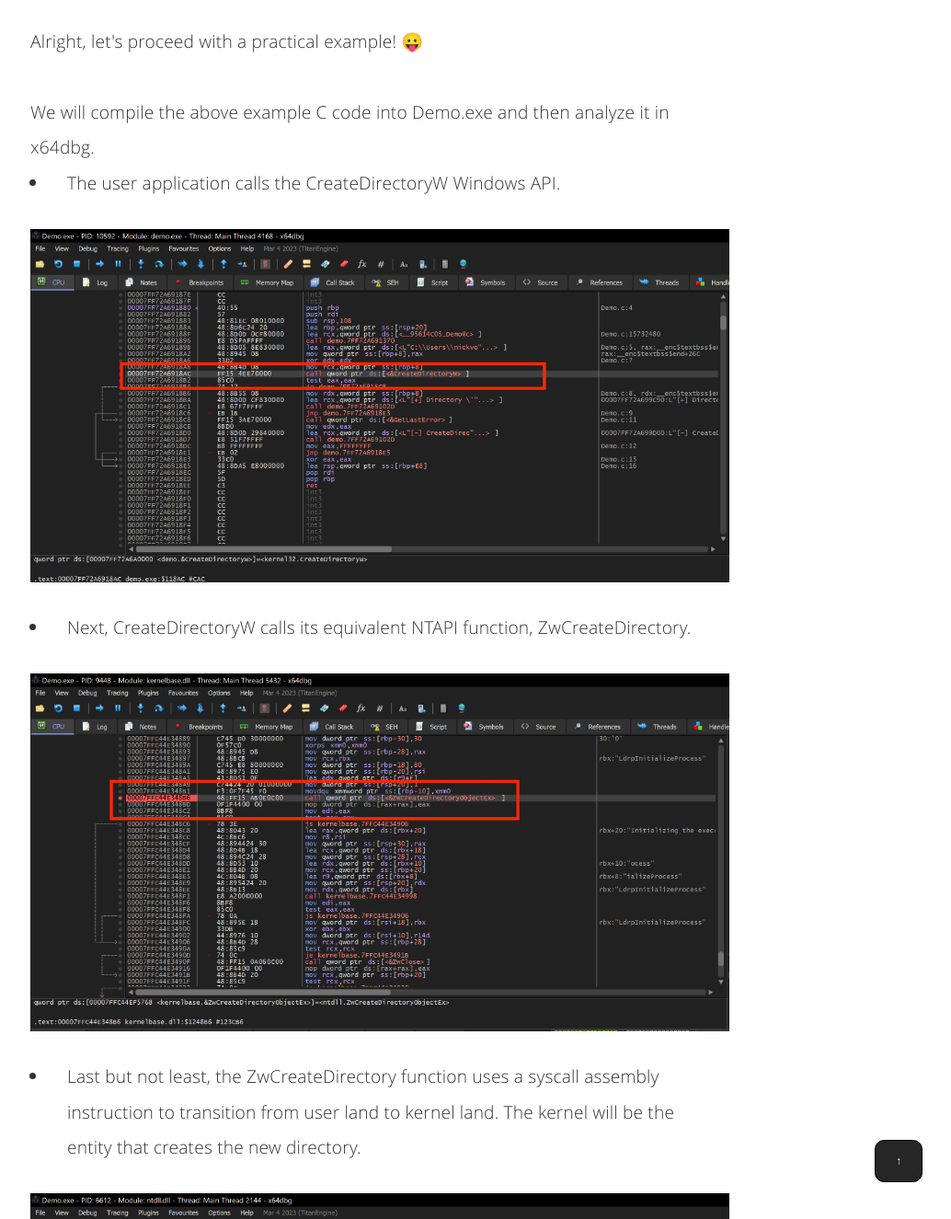
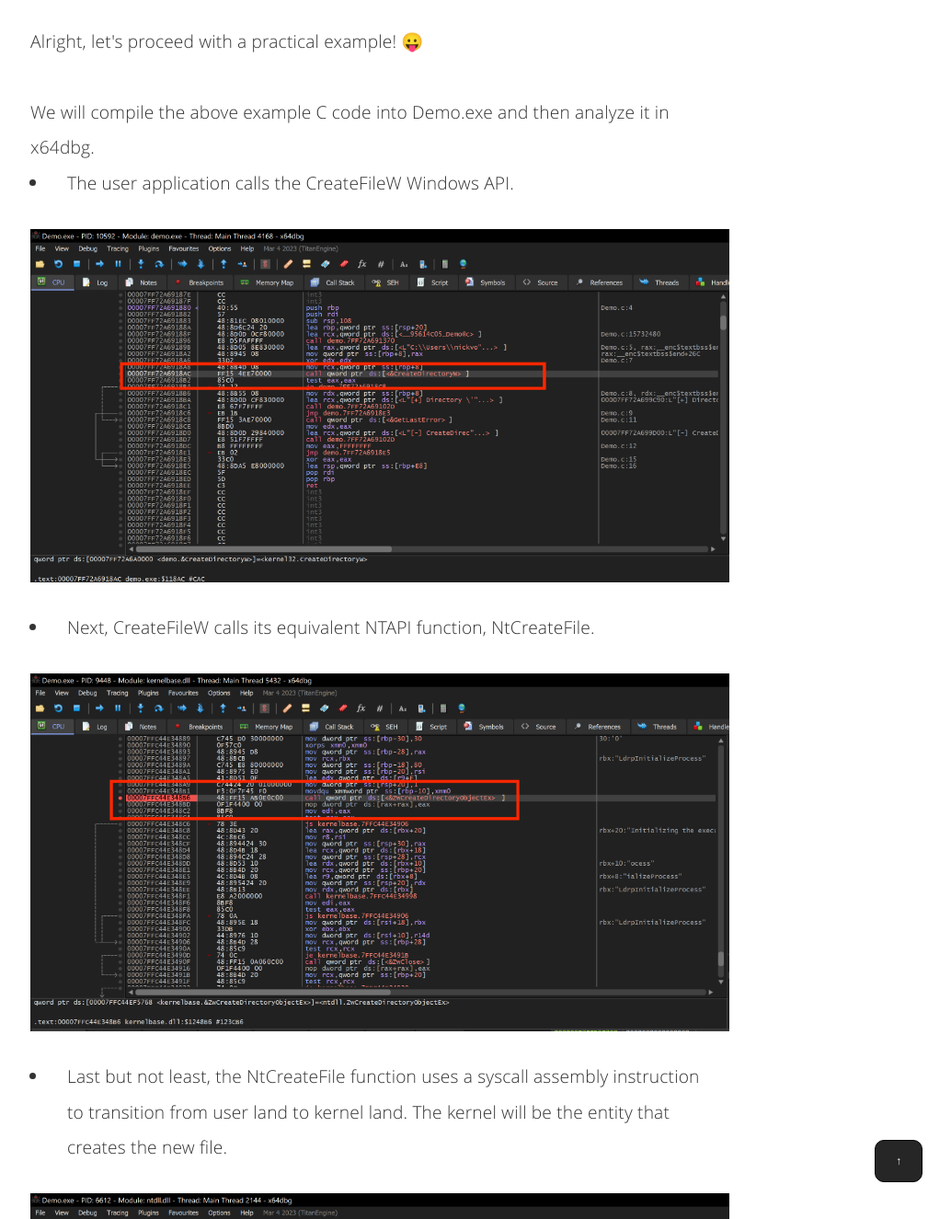
Before and after one commit to nickvourd/nickvourd.github.io, a Jekyll site: the page built from _posts/2023-10-22-an-overview-of-windows-arch.md, in a window 1280 px wide and 1400 px high, scrolled down 8474 px, cut to the strip 75-1400 px from the top of the window. Shown: the whole strip at 92% size, without its empty margins (227-1261 px from the left). Built offline with Jekyll 4.4.1, drawn with Linux system fonts in a browser that asks for light colours.

Commit message:
Update 2023-10-22-an-overview-of-windows-arch.md

```diff
--- a/_posts/2023-10-22-an-overview-of-windows-arch.md
+++ b/_posts/2023-10-22-an-overview-of-windows-arch.md
@@ -331,7 +331,7 @@
 We will compile the above example C code into Demo.exe and then analyze it in x64dbg.</p>
 <ul>
 	<li>
-		<p>The user application calls the CreateDirectoryW Windows API.</p>
+		<p>The user application calls the CreateFileW Windows API.</p>
 	</li>
 </ul>
 
@@ -339,7 +339,7 @@
 
 <ul>
 	<li>
-		<p>Next, CreateDirectoryW calls its equivalent NTAPI function, ZwCreateDirectory.</p>
+		<p>Next, CreateFileW calls its equivalent NTAPI function, NtCreateFile.</p>
 	</li>
 </ul>
 
@@ -347,7 +347,7 @@
 
 <ul>
 	<li>
-		<p>Last but not least, the ZwCreateDirectory function uses a syscall assembly instruction to transition from user land to kernel land. The kernel will be the entity that creates the new directory.</p>
+		<p>Last but not least, the NtCreateFile function uses a syscall assembly instruction to transition from user land to kernel land. The kernel will be the entity that creates the new file.</p>
 	</li>
 </ul>
 
```
